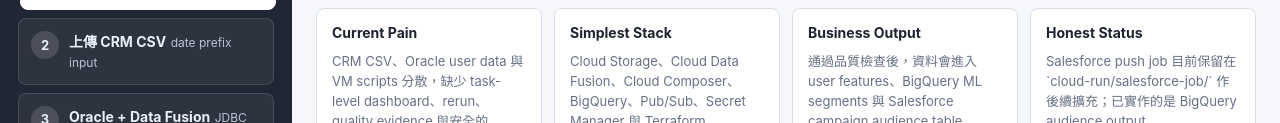
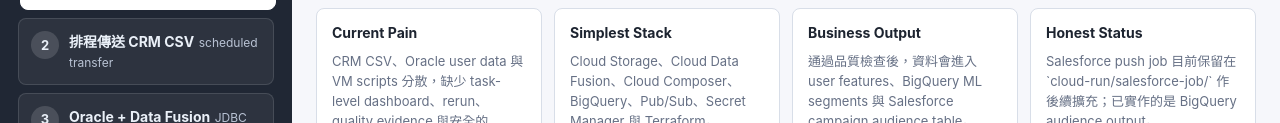
Before and after one commit to pong1013/gcp-solutions-repo, a plain HTML site: page simplest/simplest-architecture-visual.html in a window 1280 px wide. Shown: the part 208-331 px from the top of the page. Drawn offline with Linux system fonts and the light colour scheme.

Commit message:
Reposition simplest CRM ingestion around Storage Transfer

```diff
--- a/simplest/simplest-architecture-visual.html
+++ b/simplest/simplest-architecture-visual.html
@@ -937,22 +937,22 @@
         outcome: "檔案狀態從一個不透明 folder 變成 raw、archive、rejected 三種明確狀態，後續 pipeline、audit 和 rerun 都有清楚入口。"
       },
       {
-        title: "上傳 CRM CSV",
-        short: "date prefix input",
+        title: "排程傳送 CRM CSV",
+        short: "scheduled transfer",
         phase: "Ingestion",
         status: "已實作 runbook",
-        diagram: "Step 2: CRM CSV upload into raw prefix",
+        diagram: "Step 2: Scheduled CRM transfer into raw prefix",
         nodes: ["crmCsv", "gcsRaw"],
         flows: ["csvToRaw"],
-        desc: "把四種 CRM CSV 上傳到 raw bucket 的日期 prefix，模擬原本 on-prem system 每晚產檔後送入雲端。",
+        desc: "用 Storage Transfer Service scheduled transfer，把 on-prem system 每晚產出的四種 CRM CSV 持續送到 raw bucket 日期 prefix。",
         bullets: [
           "四個來源檔包含 sales、support、campaign events、partner leads。",
           "GCS prefix 使用 `crm/2026-05-26/` 代表 lab run date。",
           "不同 CSV schema 對應客戶要求：new type of CRM data onboarding。",
-          "正式環境可由 cronjob、Storage Transfer 或受控 upload job 取代手動上傳。"
+          "正式環境主線是 Storage Transfer；`gcloud storage cp` 或 upload script 只作 lab bootstrap / emergency replay。"
         ],
         mapping: [
-          ["Nightly source delivery", "每天固定 prefix 讓 pipeline 可依 run date 讀取資料。"],
+          ["Nightly source delivery", "Storage Transfer 每晚把 on-prem dated folder 複製到固定 GCS prefix。"],
           ["New CRM formats", "每種 CSV 保留獨立 schema 與 Data Fusion pipeline，降低 onboarding 複雜度。"],
           ["Rerun by date", "同一天資料可透過 prefix 定位，必要時從 archive copy 回 raw 後重跑。"]
         ],
@@ -961,7 +961,7 @@
           ["Expected files", "composer/dags/nightly_crm_pipeline.py"],
           ["Pipeline exports", "datafusion/pipelines/*crm*_to_bigquery-cdap-data-pipeline.json"]
         ],
-        outcome: "CRM source files 已進入 GCP raw landing zone，後續 Data Fusion 可以用固定日期 prefix 讀取，Composer 也能先檢查四個必要檔案是否存在。"
+        outcome: "CRM source files 透過 managed transfer 進入 GCP raw landing zone，後續 Data Fusion 可以用固定日期 prefix 讀取，Composer 也能先檢查四個必要檔案是否存在。"
       },
       {
         title: "Oracle + Data Fusion",
```
Also changed, not shown: simplest/README.md, 2 other files.
